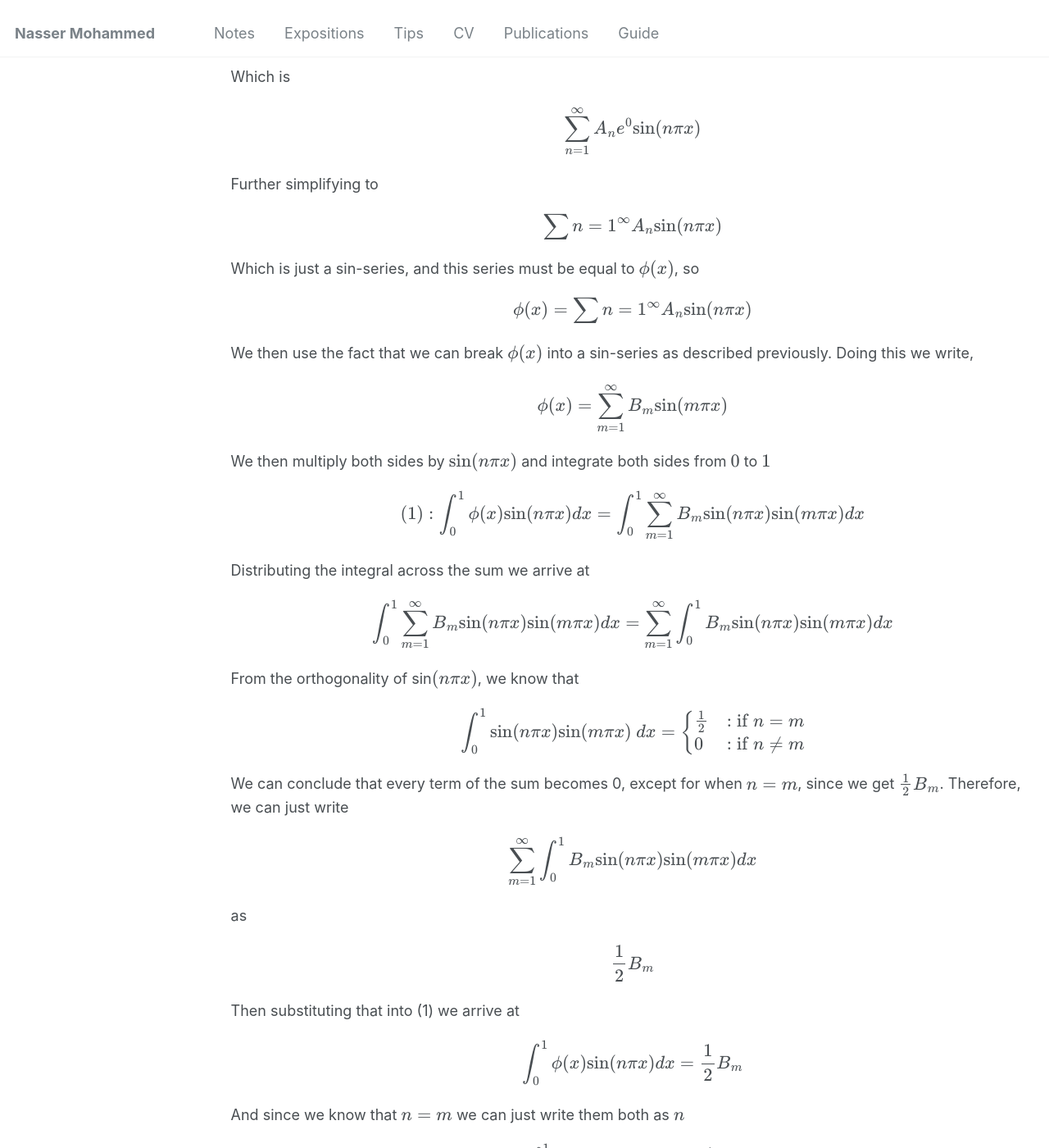
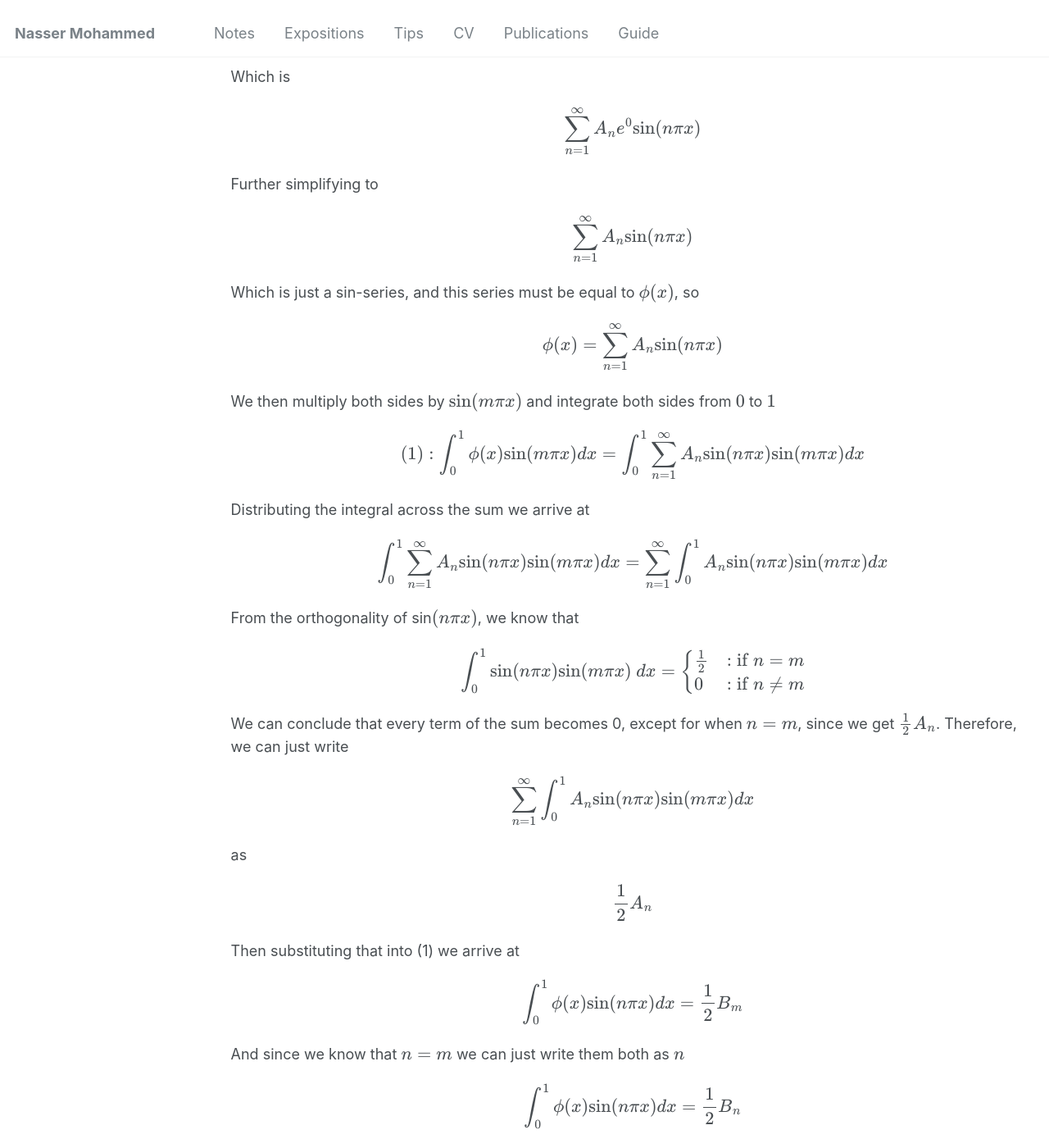
Before and after one commit to Nasser-Mohammed/Nasser-Mohammed.github.io, a Jekyll site: the page built from _pages/notes/pde/heatequation.md, in a window 1280 px wide and 1400 px high, scrolled down 8119 px. Shown: the whole window at 82% size. Built offline with Jekyll 4.4.1, drawn with Linux system fonts in a browser that asks for light colours.

Commit message:
Update heatequation.md

```diff
--- a/_pages/notes/pde/heatequation.md
+++ b/_pages/notes/pde/heatequation.md
@@ -96,16 +96,15 @@ As
 Which is
 \\[\sum_{n = 1}^{\infty}A_ne^0\text{sin}(n\pi x)\\]
 Further simplifying to
-\\[\sum{n = 1}^{\infty}A_n\text{sin}(n\pi x)\\]
+\\[\sum_{n = 1}^{\infty}A_n\text{sin}(n\pi x)\\]
 Which is just a sin-series, and this series must be equal to \\(\phi(x)\\), so
-\\[\phi(x) = \sum{n = 1}^{\infty}A_n\text{sin}(n\pi x)\\]
+\\[\phi(x) = \sum_{n = 1}^{\infty}A_n\text{sin}(n\pi x)\\]
 
-We then use the fact that we can break \\(\phi(x)\\) into a sin-series as described previously. Doing this we write, \\[\phi(x) = \sum_{m = 1}^{\infty}B_m\text{sin}(m\pi x)\\]
-We then multiply both sides by \\(\text{sin}(n\pi x)\\) and integrate both sides from \\(0\\) to \\(1\\)
-\\[(1):     \int_0^1 \phi(x)\text{sin}(n\pi x)dx = \int_0^1\sum_{m = 1}^{\infty}B_m\text{sin}(n\pi x)\text{sin}(m\pi x)dx\\]
+We then multiply both sides by \\(\text{sin}(m\pi x)\\) and integrate both sides from \\(0\\) to \\(1\\)
+\\[(1):     \int_0^1 \phi(x)\text{sin}(m\pi x)dx = \int_0^1\sum_{n = 1}^{\infty}A_n\text{sin}(n\pi x)\text{sin}(m\pi x)dx\\]
 
 Distributing the integral across the sum we arrive at
-\\[\int_0^1\sum_{m = 1}^{\infty}B_m\text{sin}(n\pi x)\text{sin}(m\pi x)dx = \sum_{m = 1}^{\infty}\int_0^1B_m\text{sin}(n\pi x)\text{sin}(m\pi x)dx\\]
+\\[\int_0^1\sum_{n = 1}^{\infty}A_n\text{sin}(n\pi x)\text{sin}(m\pi x)dx = \sum_{n = 1}^{\infty}\int_0^1A_n\text{sin}(n\pi x)\text{sin}(m\pi x)dx\\]
 From the orthogonality of sin\\((n\pi x)\\), we know that
 <div style="text-align: center;">
 $$
@@ -119,9 +118,9 @@ $$
 $$
 </div>
 
-We can conclude that every term of the sum becomes 0, except for when \\(n = m\\), since we get \\(\frac{1}{2}B_m\\). Therefore, we can just write
+We can conclude that every term of the sum becomes 0, except for when \\(n = m\\), since we get \\(\frac{1}{2}A_n\\). Therefore, we can just write
 \
-\\[\sum_{m = 1}^{\infty}\int_0^1B_m\text{sin}(n\pi x)\text{sin}(m\pi x)dx\\] as \\[\frac{1}{2}B_m\\]
+\\[\sum_{n = 1}^{\infty}\int_0^1A_n\text{sin}(n\pi x)\text{sin}(m\pi x)dx\\] as \\[\frac{1}{2}A_n\\]
 Then substituting that into (1) we arrive at \\[\int_0^1 \phi(x)\text{sin}(n\pi x)dx = \frac{1}{2}B_m\\]
 And since we know that \\(n = m\\) we can just write them both as \\(n\\)
 \\[\int_0^1 \phi(x)\text{sin}(n\pi x)dx = \frac{1}{2}B_n\\]
```
